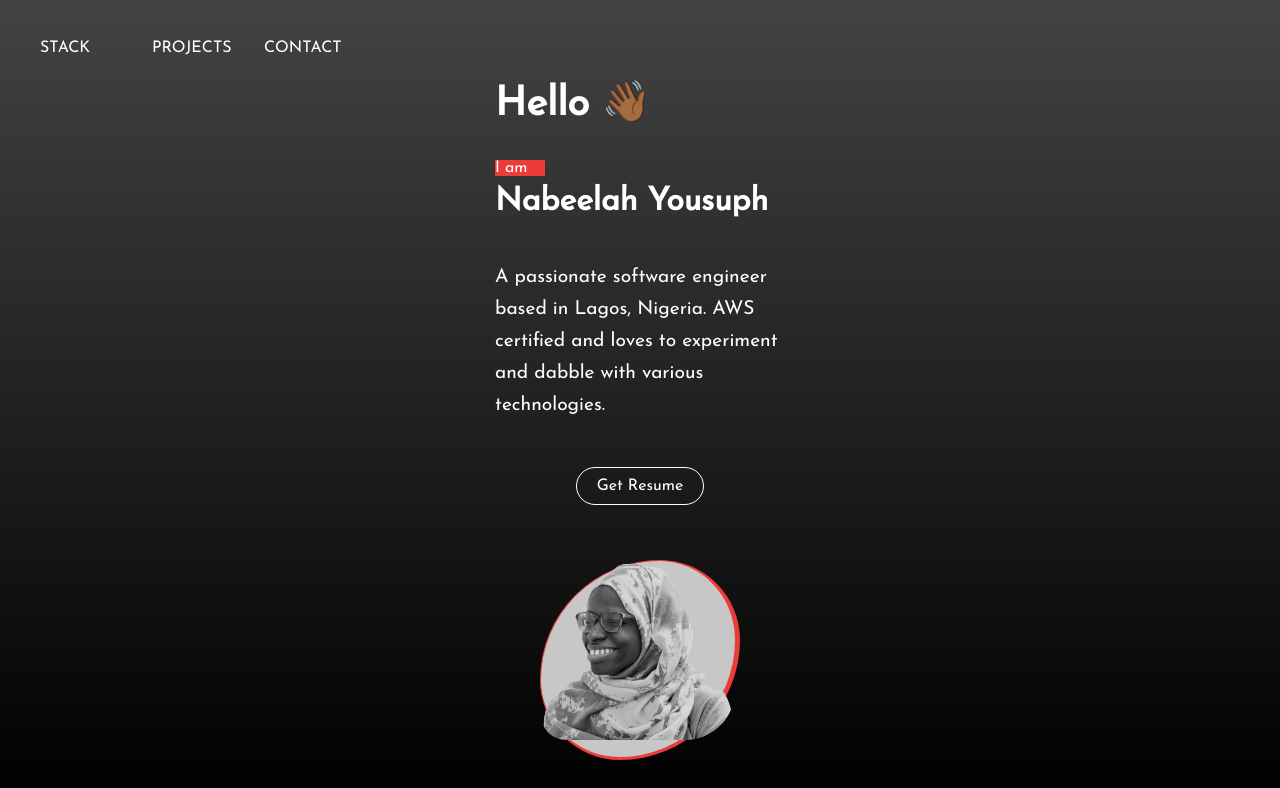
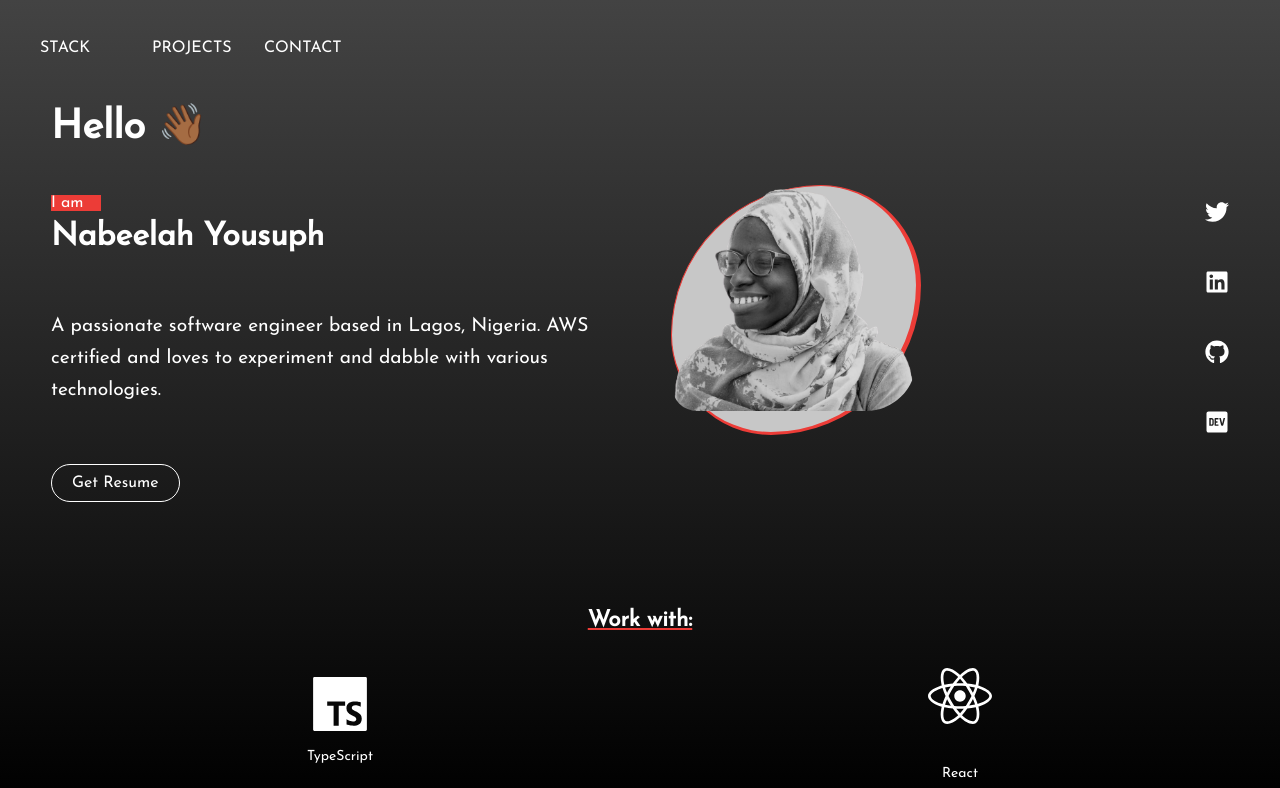
Before and after one commit to NabeelahY/Portfolio, a React (Create React App) app: page / in a window 1280 px wide. Shown: the top 788 px of the page. Built offline with nearby package versions, Linux system fonts and the light colour scheme; no server answers.

Commit message:
Make header responsive for tab view

```diff
--- a/src/components/Hero.tsx
+++ b/src/components/Hero.tsx
@@ -35,11 +35,12 @@
             Get Resume
           </button>
         </div>
-        <div className="pic">
-          <img src={img} alt="Nabeelah Yousuph" />
+        <div className="graphics">
+          <div className="pic">
+            <img src={img} alt="Nabeelah Yousuph" />
+          </div>
+          <Socials />
         </div>
-
-        <Socials />
       </div>
     </HeroStyle>
   );
--- a/src/components/styles/Hero.ts
+++ b/src/components/styles/Hero.ts
@@ -9,22 +9,6 @@
     flex-direction: column;
     justify-content: space-evenly;
     align-items: center;
-  }
-
-  .pic {
-    border-radius: 150px 100px;
-    background-color: #c7c7c7;
-    height: 200px;
-    width: 200px;
-    border-top: 1px solid #ec3c37;
-    border-bottom: 3px solid #ec3c37;
-    border-left: 1px solid #ec3c37;
-    border-right: 5px solid #ec3c37;
-
-    img {
-      width: 100%;
-      border-radius: 50px 25px;
-    }
   }
 
   .info {
@@ -66,4 +50,49 @@
       font-size: 1rem;
     }
   }
+  .graphics {
+    display: flex;
+    flex-direction: column;
+    align-items: center;
+    .pic {
+      border-radius: 150px 100px;
+      background-color: #c7c7c7;
+      height: 200px;
+      width: 200px;
+      border-top: 1px solid #ec3c37;
+      border-bottom: 3px solid #ec3c37;
+      border-left: 1px solid #ec3c37;
+      border-right: 5px solid #ec3c37;
+
+      img {
+        width: 100%;
+        border-radius: 50px 25px;
+      }
+    }
+  }
+
+  @media (min-width: 768px) {
+    margin: 20px 0;
+    align-items: flex-start;
+    .hero {
+      justify-content: space-around;
+      flex-direction: row;
+
+      .info {
+        width: 45%;
+        align-items: flex-start;
+        margin: 0;
+      }
+
+      .graphics {
+        flex-direction: row;
+        justify-content: space-between;
+        width: 45%;
+        .pic {
+          height: 250px;
+          width: 250px;
+        }
+      }
+    }
+  }
 `;
--- a/src/components/styles/Socials.ts
+++ b/src/components/styles/Socials.ts
@@ -16,4 +16,12 @@
       background-size: 100% 1px;
     }
   }
+
+  @media (min-width: 768px) {
+    display: flex;
+    flex-direction: column;
+    a {
+      margin: 20px 0;
+    }
+  }
 `;
--- a/src/view/styles/Home.ts
+++ b/src/view/styles/Home.ts
@@ -11,4 +11,8 @@
       }
     }
   }
+
+  @media (min-width: 768px) {
+    margin: 0 auto;
+  }
 `;
```
